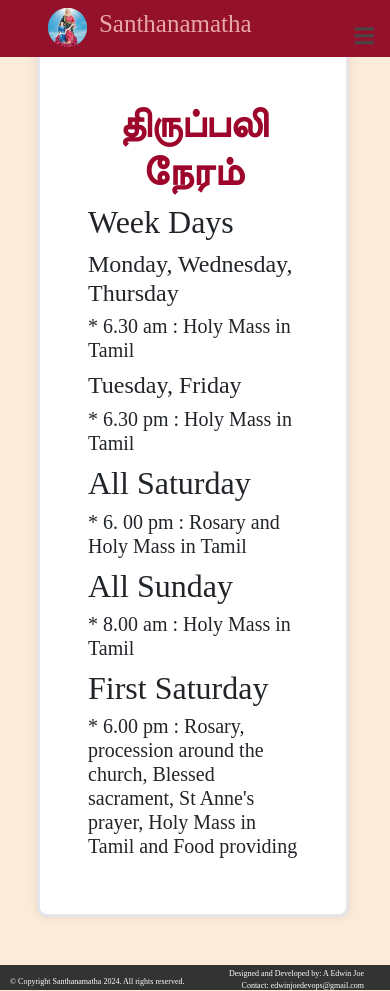
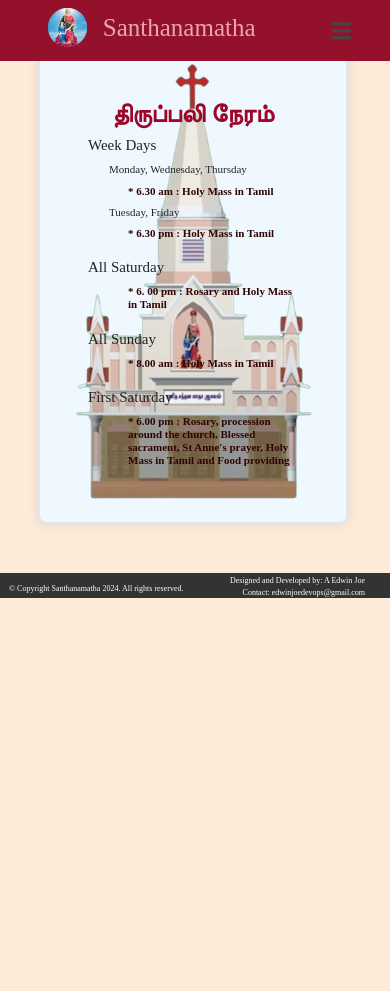
Before and after one commit to santhanamatha/santhanamatha_live, a Django app: page /mass_schedule in a window 390 px wide. After the commit the page ends 598 px from the top, so only its background shows below. Run offline with Django 4.2, Linux system fonts and the light colour scheme; some libraries are stand-ins or nearby versions.

Commit message:
project completion demo1

```diff
--- a/core/urls.py
+++ b/core/urls.py
@@ -12,4 +12,4 @@ urlpatterns = [
     path('festival_videos', video_list, name='festival_videos'),
     path('event', event_list, name='event'),
     path('contact', ContactPage.as_view(), name='contact'),
-] + static(settings.MEDIA_URL, document_root=settings.MEDIA_ROOT)
+]
--- a/static/css/index.css
+++ b/static/css/index.css
@@ -149,7 +149,62 @@ html::-webkit-scrollbar-thumb:hover {
     background: whitesmoke;
     color: #9e052b;
   }
+  .days {
+    margin-left: 54px !important;
+  }
+  .tcontent {
+    margin-left: 85px !important;
+    padding-left: 15px !important;
+    font-weight: bold;
+    color: #300404;
 
+  }
+  .ttopdic{
+    margin-top: 25px;
+  }
+  .background-container {
+    background-image: url('../images/church_base_img-2.png');
+    /* Other background properties */
+    background-size: 88% 113%;
+    /* Adjust as needed */
+    background-repeat: space;
+    background-color: aliceblue;
+    background-blend-mode: multiply;
+    background-position: center; /* Adjust as needed */
+  }
+  .navanal_1 {
+    text-align: right;
+  }
+  .more_span {
+    background-color: #9e052b;
+    padding: 15px;
+    color: white;
+    border-radius: 27px;
+  }
+  .more_span {
+    background-color: #9e052b;
+    padding: 15px;
+    color: white;
+    border-radius: 27px;
+  }
+  .more_span:hover {
+    background-color: #881c37;
+    padding: 15px;
+    border: 1px solid #ff00eb;
+    color: white;
+    border-radius: 27px;
+  }
+  .more_span_align {
+    margin-top: 13%;
+    margin-left: -53px;
+    text-decoration: none;
+  }
+  .more_span_align:hover {
+    text-decoration: none;
+  }
+  .organisation {
+    text-align: center;
+  }
 
   @media screen and (max-width: 600px) {
     .topnav a:not(:first-child) {display: none;}
@@ -157,6 +212,8 @@ html::-webkit-scrollbar-thumb:hover {
       float: right;
       display: block;
       color: #494545;
+      padding-right: 39px;
+      padding-top: 15px;
     }
   }
 
@@ -168,6 +225,54 @@ html::-webkit-scrollbar-thumb:hover {
       right: 0;
       top: 0;
     }
+    .background-container {
+      background-image: url(../images/church_base_img-2.png);
+      background-size: 88% 96%;
+      background-repeat: space;
+      background-color: aliceblue;
+      background-blend-mode: multiply;
+      background-position: center;
+  }
+  .organisation_txt {
+    font-size: 15px;
+  }
+  .more_span_align {
+    margin-top: 1%;
+    margin-left: 0px;
+    text-decoration: none;
+  }
+  .more_span_align:hover {
+    text-decoration: none;
+  }
+  .v_title{
+    margin-top: 6%;
+    text-align: center;
+    font-weight: bold;
+    color: #9e052b;
+    font-size: 25px;
+
+  }
+    .video-item img {
+      max-width: 100%;
+      padding: 6px;
+  }
+    .navanal_1 {
+      text-align: right;
+      font-size: 10px;
+    }
+    .navanal_2 {
+      font-size: 10px;
+    }
+    .navanal_heading {
+      font-size: 14px;
+    }
+    .filter_select {
+      width: 15%;
+      padding: 3px;
+      border-radius: 5px;
+      background: whitesmoke;
+      color: #9e052b;
+    }
     .home_algn {
       margin-top: 40px;
     }
@@ -175,6 +280,23 @@ html::-webkit-scrollbar-thumb:hover {
       float: none;
       display: block;
       text-align: center;
+    }
+    .weekdays {
+      font-size: 15px;
+    }
+    .days {
+      font-size: 11px;
+      margin-left: 21px !important;
+    }
+    .tcontent {
+      font-size: 11px;
+      margin-left: 25px !important;
+      padding-left: 15px !important;
+      font-weight: bold;
+      color: #300404;
+    }
+    .ttopdic{
+      margin-top: 19px;
     }
     .slideshow-container {
       position: relative;
@@ -189,7 +311,7 @@ html::-webkit-scrollbar-thumb:hover {
       display: block;
       color:  rgb(231, 168, 168);
       text-align: center;
-      padding: 1% 1% 0% !important;
+      padding: 2% 2% 0% !important;
       text-decoration: none;
       font-size: 25px;
     }
@@ -240,7 +362,6 @@ html::-webkit-scrollbar-thumb:hover {
 .ffbox {
 	display: flex;
 	width: 80%;
-	max-width: 870px;
 	background-color: #fff;
 	border: 3px solid #e4e4e9;
 	box-shadow: 0 0 10px rgba(0, 0, 0, 0.1);
@@ -250,7 +371,7 @@ html::-webkit-scrollbar-thumb:hover {
 }
 
 .card_align{
-  margin-left: 16%;
+  margin-left: 10%;
   margin-top: 8%;
 }
 
@@ -367,7 +488,7 @@ button:hover {
 footer {
   background-color: #333;
   color: #fff;
-  padding: 10px;
+  padding: 9px;
   justify-content: space-between;
   align-items: center;
   bottom: 0;
--- a/templates/index.html
+++ b/templates/index.html
@@ -145,23 +145,23 @@
                     <h2 class="gfg mb-4 navanal_heading mt-3">தேவாலய அமைப்புகள்</h1>
                     <div class="row" style="margin-right:0 !important;">
                         <div class="col-6 organisation">
-                            <h3 class="organisation_txt" style="text-align: right;">* பங்கு நிர்வாகக்குழு</h3>
+                            <h3 class="organisation_txt" style="text-align: right;">பங்கு நிர்வாகக்குழு</h3>
                         </div>
                         <div class="col-6">
-                            <h3 class="organisation_txt">*  வின்சென்ட் தே பவுல் சபை</h3>
+                            <h3 class="organisation_txt">வின்சென்ட் தே பவுல் சபை</h3>
                         </div>
                     </div>
                     <div class="row" style="margin-right:0 !important;">
                         <div class="col-6 organisation" style="text-align: right;">
-                            <h3 class="organisation_txt">* மரியாயின் சேனை</h3>
+                            <h3 class="organisation_txt">மரியாயின் சேனை</h3>
                         </div>
                         <div class="col-6">
-                            <h3 class="organisation_txt">* அன்பியக் குடும்பங்கள்</h3>
+                            <h3 class="organisation_txt">அன்பியக் குடும்பங்கள்</h3>
                         </div>
                     </div>
                     <div class="row" style="margin-right:0 !important;">
                         <div class="col-12 organisation">
-                            <h3 class="organisation_txt">* இளைஞர் மன்றம்</h3>
+                            <h3 class="organisation_txt">இளைஞர் மன்றம்</h3>
                         </div>
                     </div>
                 </div>
```
